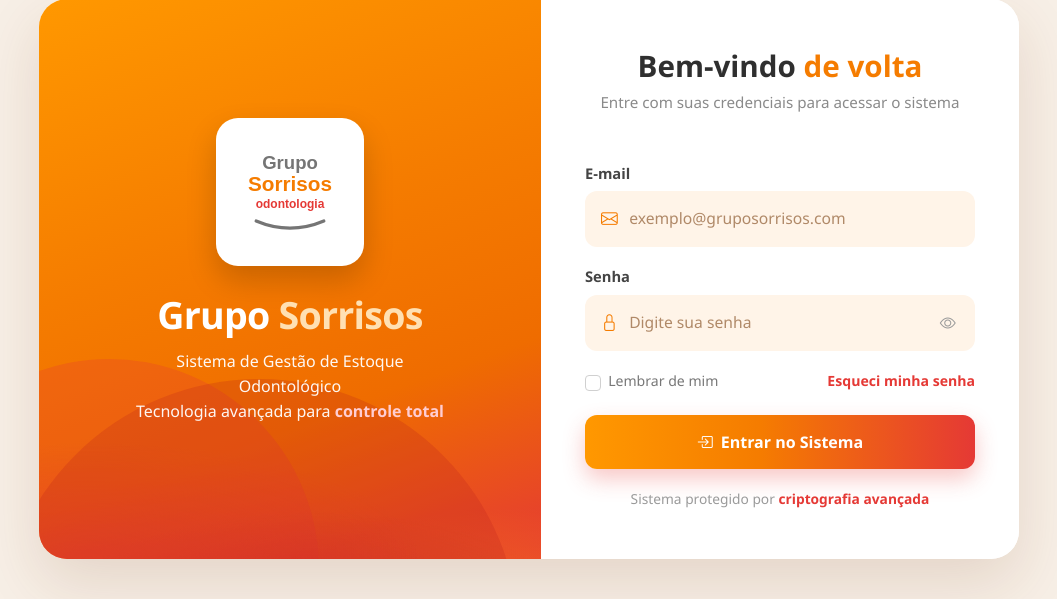
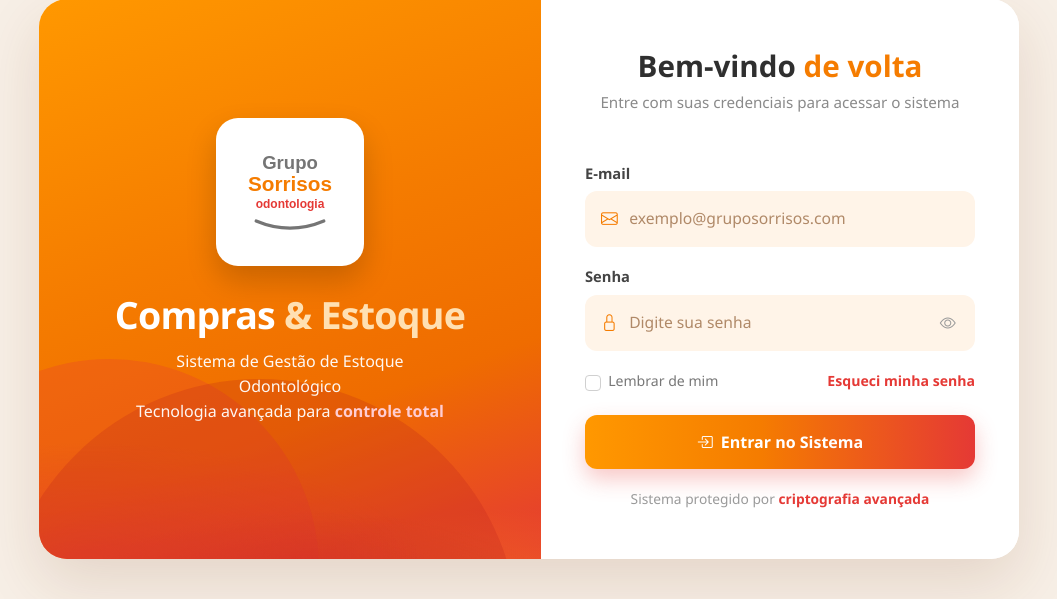
Before and after one commit to AMFBRASIL/gruposorrisos, a PHP site: page /sistemas/login.php in a window 1280 px wide. Shown: the part 97-696 px from the top of the page, without its empty margins (111-1168 px from the left). Run offline with PHP 8.4, Linux system fonts and the light colour scheme.

Commit message:
loginAtualizado

```diff
--- a/login.php
+++ b/login.php
@@ -41,8 +41,8 @@ if (isset($_SESSION['logged_in']) && $_SESSION['logged_in'] === true) {
                     <img src="assets/img/logo-grupo-sorrisos.svg" alt="Grupo Sorrisos Odontologia">
                 </div>
                 <h1 class="brand-title">
-                    <span class="brand-grupo">Grupo</span>
-                    <span class="brand-sorrisos">Sorrisos</span>
+                    <span class="brand-grupo">Compras</span>
+                    <span class="brand-sorrisos">&amp; Estoque</span>
                 </h1>
                 <p class="brand-subtitle">
                     Sistema de Gestão de Estoque Odontológico<br>
```
